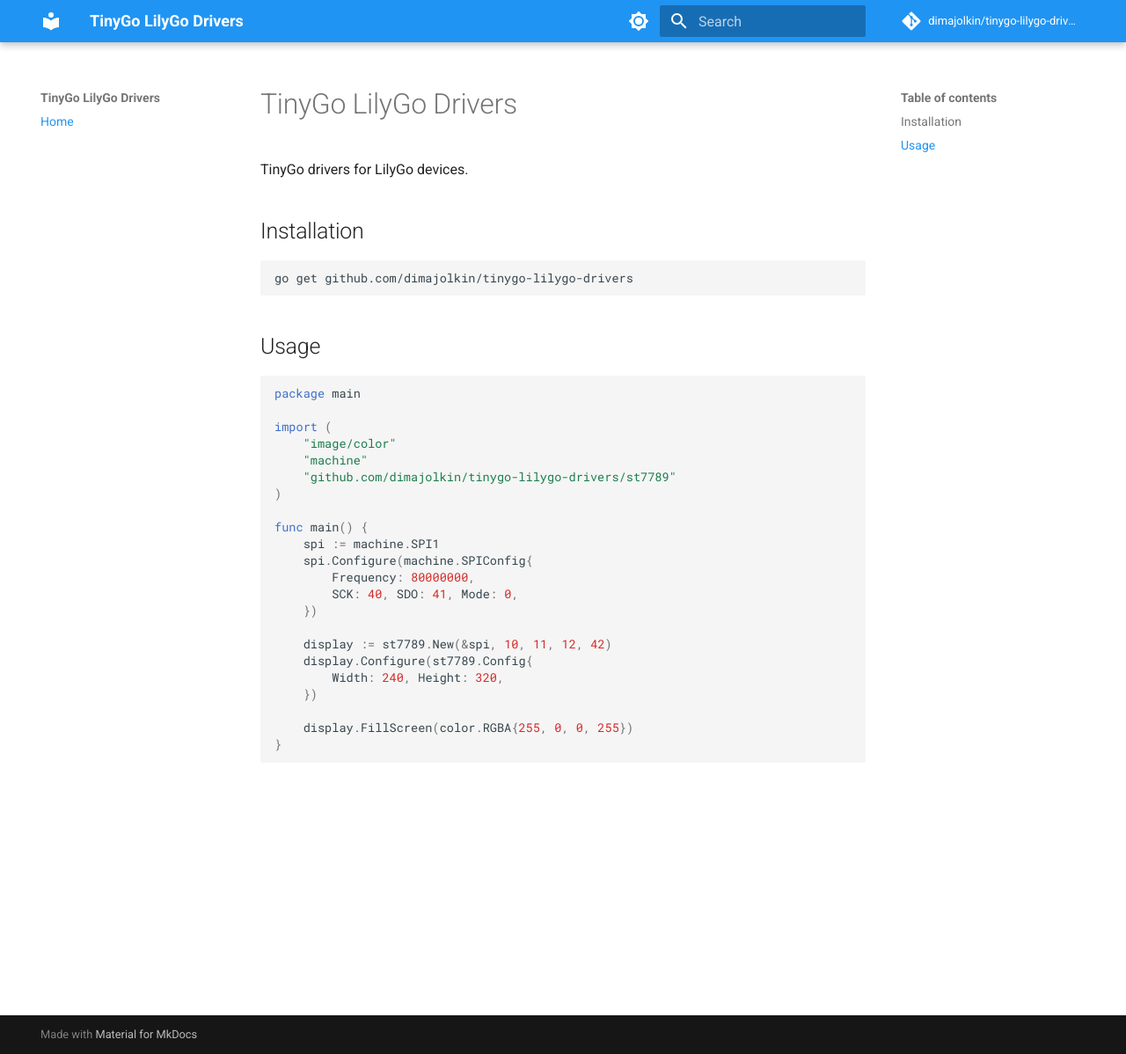
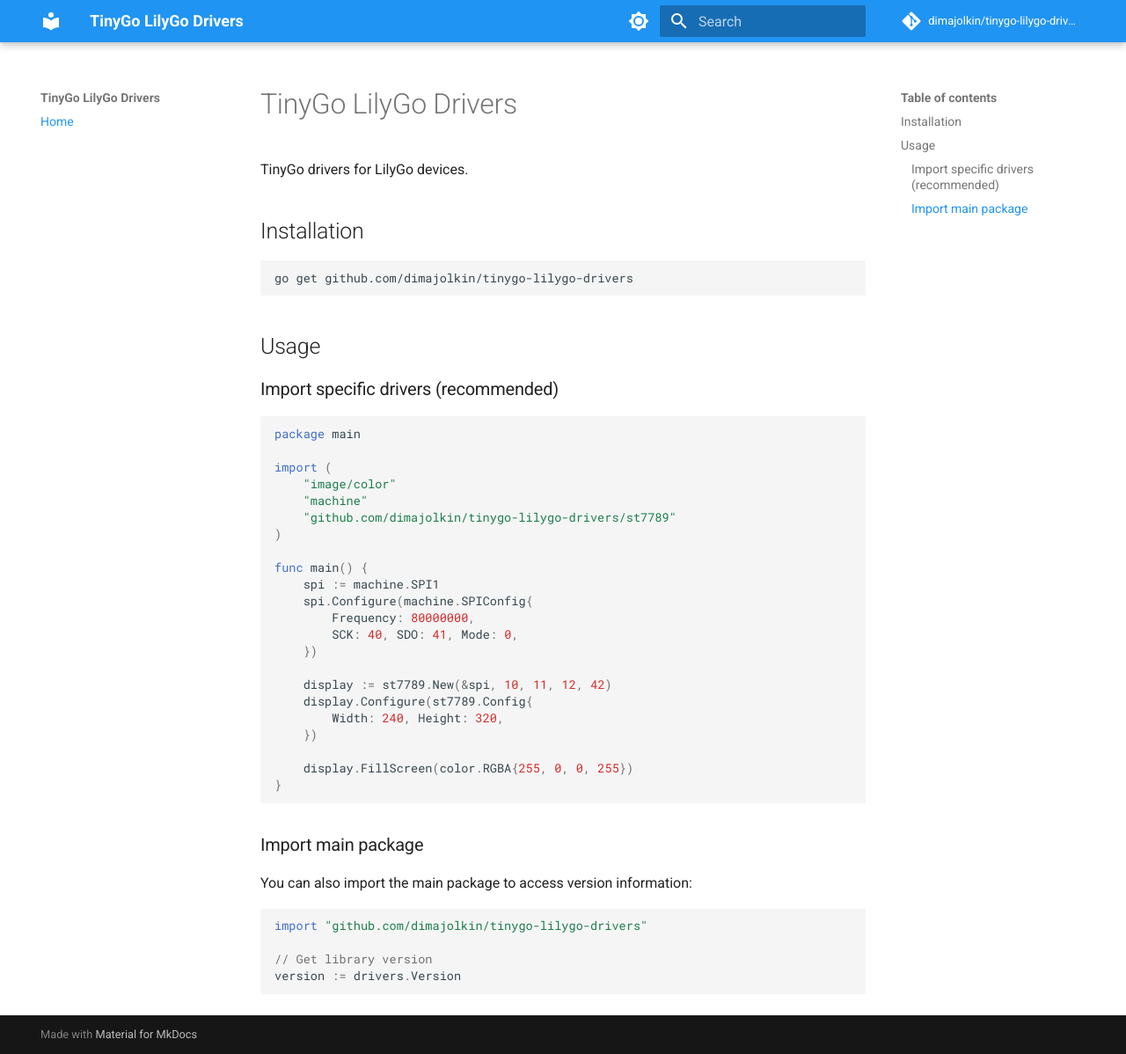
Before and after one commit to dimajolkin/tinygo-lilygo-drivers, an MkDocs documentation site: the page built from docs/index.md, in a window 1280 px wide and 1198 px high. Shown: the whole window at 88% size. Built offline with MkDocs 1.6.1 and Material for MkDocs 9.7.7, drawn with Linux system fonts in a browser that asks for light colours; comment, search, counter and statistics services are not loaded.

Commit message:
added drivers

````diff
--- a/docs/index.md
+++ b/docs/index.md
@@ -9,6 +9,8 @@ go get github.com/dimajolkin/tinygo-lilygo-drivers
 ```
 
 ## Usage
+
+### Import specific drivers (recommended)
 
 ```go
 package main
@@ -34,3 +36,14 @@ func main() {
     display.FillScreen(color.RGBA{255, 0, 0, 255})
 }
 ```
+
+### Import main package
+
+You can also import the main package to access version information:
+
+```go
+import "github.com/dimajolkin/tinygo-lilygo-drivers"
+
+// Get library version
+version := drivers.Version
+```
````
Also changed, not shown: README.md (+15 -1 lines), 1 other file.
